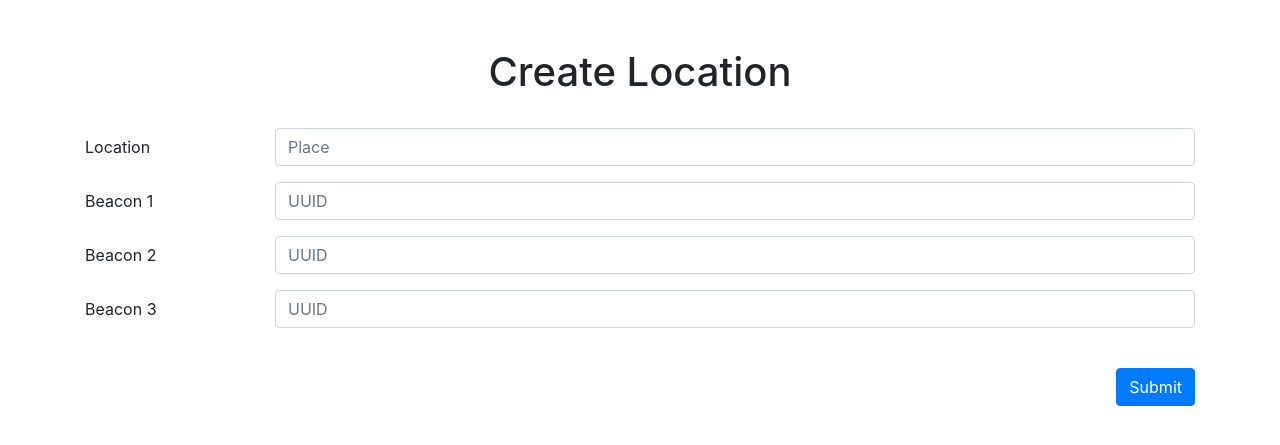
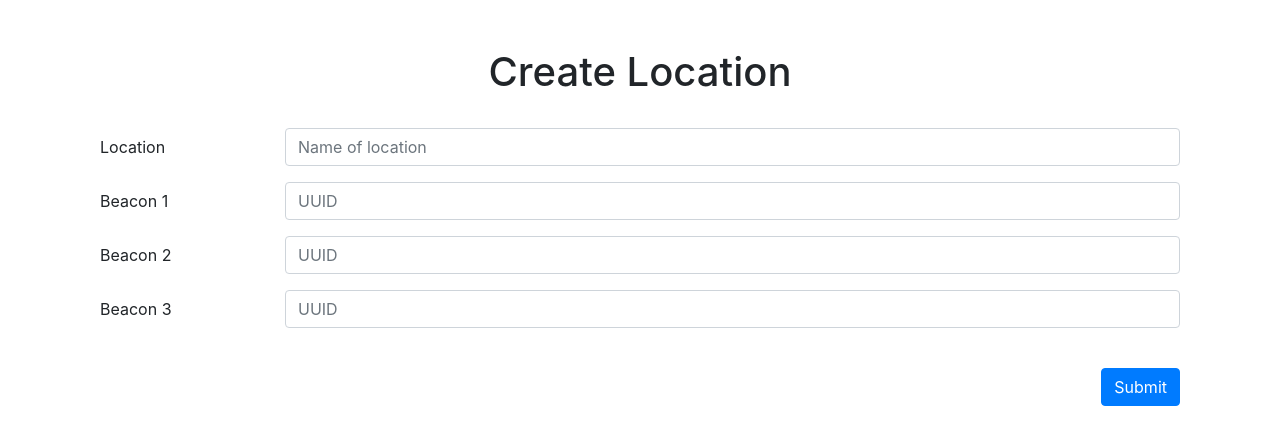
Before and after one commit to dushan14/qr-generator-server, a Flask app: page / in a window 1280 px wide. Shown: the top 445 px of the page. Run offline with Flask 2, Linux system fonts and the light colour scheme; some libraries are stand-ins or nearby versions.

Commit message:
html refined 3

```diff
--- a/templates/getdata.html
+++ b/templates/getdata.html
@@ -12,6 +12,8 @@
 
 <body>
     <div class="container">
+
+        <div class="container">
             <br>
             <br>
 
@@ -22,26 +24,26 @@
 
             <form method="POST">
                 <div class="form-group row">
-                <label for="example-text-input" class="col-2 col-form-label">Location</label>
-                <div class="col-10">
-                    <input class="form-control" type="text" placeholder="Place" name="place">
+                    <label for="example-text-input" class="col-5 col-md-3 col-lg-2 col-form-label">Location</label>
+                    <div class="col-7 col-md-9 col-lg-10">
+                        <input class="form-control" type="text" placeholder="Name of location" name="place">
                     </div>
                 </div>
                 <div class="form-group row">
-                <label for="example-search-input" class="col-2 col-form-label">Beacon 1</label>
-                <div class="col-10">
+                    <label for="example-search-input" class="col-5 col-md-3 col-lg-2 col-form-label">Beacon 1</label>
+                    <div class="col-7 col-md-9 col-lg-10">
                         <input class="form-control" type="text" placeholder="UUID" name="beacon1">
                     </div>
                 </div>
                 <div class="form-group row">
-                <label for="example-email-input" class="col-2 col-form-label">Beacon 2</label>
-                <div class="col-10">
+                    <label for="example-email-input" class="col-5 col-md-3 col-lg-2 col-form-label">Beacon 2</label>
+                    <div class="col-7 col-md-9 col-lg-10">
                         <input class="form-control" type="text" placeholder="UUID" name="beacon2">
                     </div>
                 </div>
                 <div class="form-group row">
-                <label for="example-number-input" class="col-2 col-form-label">Beacon 3</label>
-                <div class="col-10">
+                    <label for="example-number-input" class="col-5 col-md-3 col-lg-2 col-form-label">Beacon 3</label>
+                    <div class="col-7 col-md-9 col-lg-10">
                         <input class="form-control" type="text" placeholder="UUID" name="beacon3">
                     </div>
                 </div>
@@ -50,6 +52,7 @@
                 <button type="submit" class="btn btn-primary" style="float:right">Submit</button>
 
             </form>
+        </div>
     </div>
 
     <script src="https://code.jquery.com/jquery-3.3.1.slim.min.js" integrity="sha384-q8i/X+965DzO0rT7abK41JStQIAqVgRVzpbzo5smXKp4YfRvH+8abtTE1Pi6jizo"
```
Lines whose indentation alone changed are shown as unchanged.
